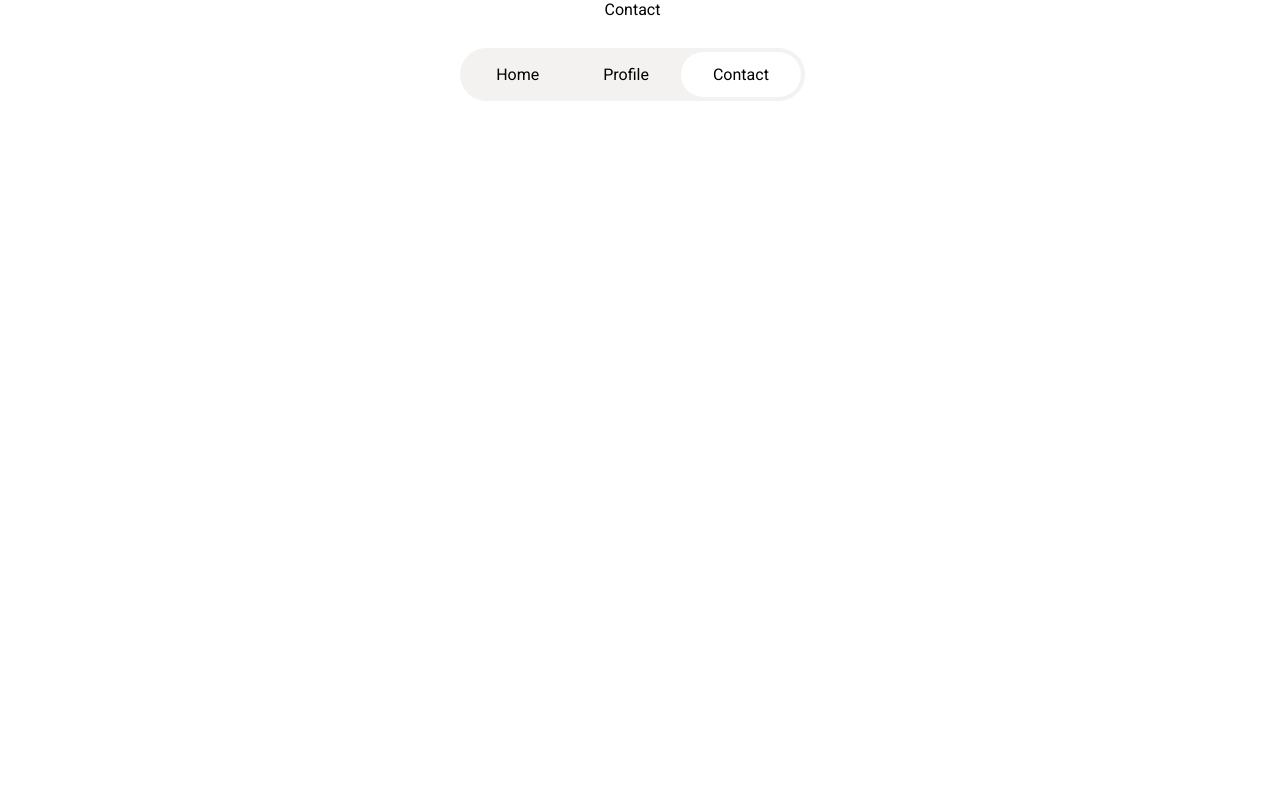
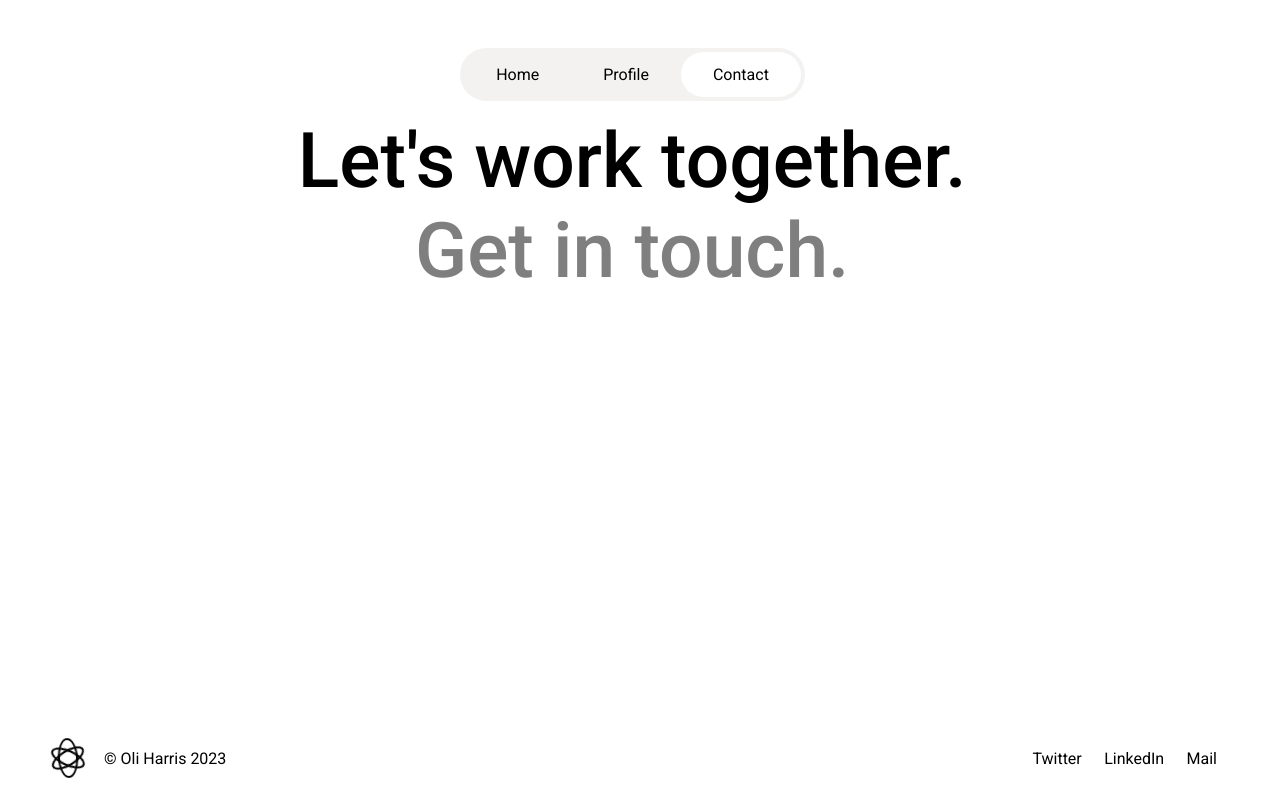
Before and after one commit to alvaromd99/oh-studio, a React (Vite) app: page /contact in a window 1280 px wide. Built offline with nearby package versions, Linux system fonts and the light colour scheme.

Commit message:
fix the contact css to control it in the pages instead of the comp

```diff
--- a/src/components/contact annotation/contactLink.css
+++ b/src/components/contact annotation/contactLink.css
@@ -2,7 +2,6 @@
 	text-align: center;
 	font-size: 2.4rem;
 	font-weight: 500;
-	padding: 16rem;
 
 	p {
 		opacity: 0;
--- a/src/pages/contact/Contact.tsx
+++ b/src/pages/contact/Contact.tsx
@@ -1,3 +1,5 @@
+import ContactLink from '../../components/contact annotation/ContactLink'
+import Footer from '../../components/footer/Footer'
 import { Header } from '../../components/header/Header'
 import './contact.css'
 
@@ -5,7 +7,10 @@ export const Contact = () => {
 	return (
 		<div className='page contact-page'>
 			<Header />
-			Contact
+			<div className='link'>
+				<ContactLink />
+			</div>
+			<Footer />
 		</div>
 	)
 }
--- a/src/pages/contact/contact.css
+++ b/src/pages/contact/contact.css
@@ -0,0 +1,12 @@
+.contact-page {
+	padding: 10rem 3rem 2rem 3rem;
+
+	display: flex;
+	flex-direction: column;
+	align-items: center;
+	justify-content: space-between;
+
+	.link {
+		transform: scale(2);
+	}
+}
--- a/src/pages/home/Home.tsx
+++ b/src/pages/home/Home.tsx
@@ -23,7 +23,9 @@ export const Home = () => {
 					<Card key={project.id} name={project.name} image={project.image} />
 				))}
 			</main>
-			<ContactLink />
+			<div className='contact-link'>
+				<ContactLink />
+			</div>
 			<Footer />
 		</div>
 	)
--- a/src/pages/home/home.css
+++ b/src/pages/home/home.css
@@ -56,4 +56,8 @@
 			grid-area: 2 / 2 / 3 / 3;
 		}
 	}
+
+	.contact-link {
+		padding: 16rem;
+	}
 }
--- a/src/pages/profile/Profile.tsx
+++ b/src/pages/profile/Profile.tsx
@@ -55,7 +55,9 @@ export const Profile = () => {
 					<img src={client} alt='Client logo' key={index} />
 				))}
 			</div>
-			<ContactLink />
+			<div className='contact-link'>
+				<ContactLink />
+			</div>
 			<Footer />
 		</div>
 	)
--- a/src/pages/profile/profile.css
+++ b/src/pages/profile/profile.css
@@ -49,4 +49,8 @@
 			padding: 4rem;
 		}
 	}
+
+	.contact-link {
+		padding: 16rem;
+	}
 }
```
Also changed, not shown: tsconfig.json (indentation only).
